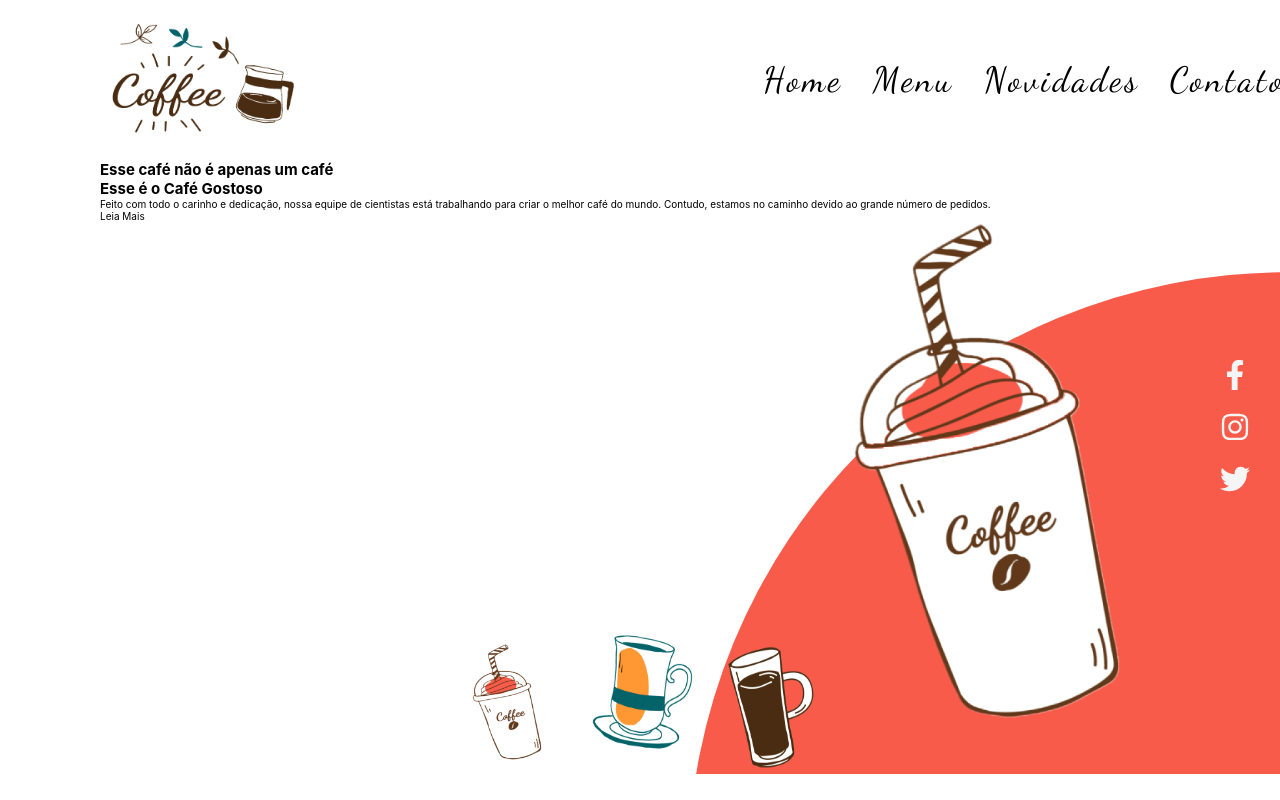
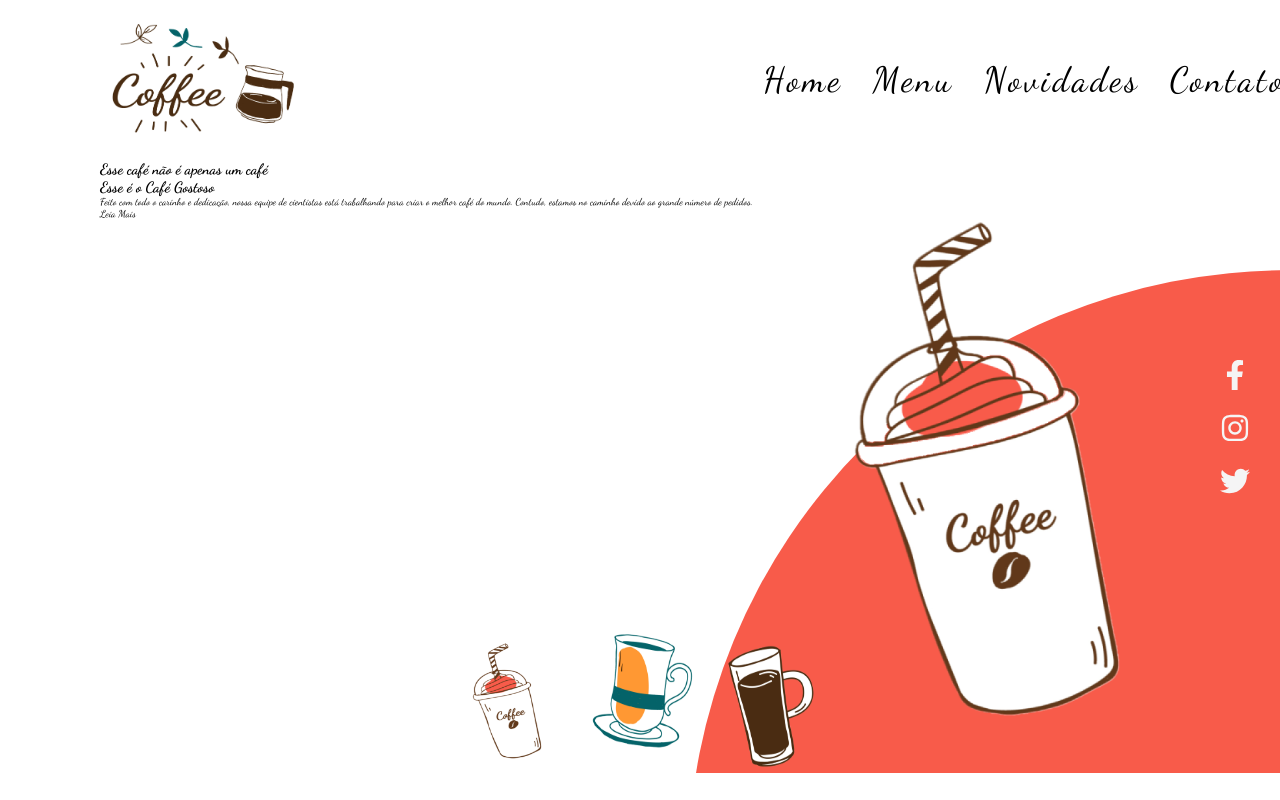
Before and after one commit to israelcena/template-coffee, a Next.js app: page / in a window 1280 px wide. Built offline with nearby package versions, Linux system fonts and the light colour scheme.

Commit message:
define font-family globaly

```diff
--- a/src/styles/Navbar.module.scss
+++ b/src/styles/Navbar.module.scss
@@ -24,7 +24,7 @@
     display: flex;
     align-items: center;
     justify-content: space-between;
-    font-family: 'Dancing Script', cursive;
+
     letter-spacing: 3px;
     font-size: 3.5rem;
     @include respond(tab-port) {
--- a/src/styles/globals.scss
+++ b/src/styles/globals.scss
@@ -1,8 +1,7 @@
 @import './mediaquery.module.scss';
 
 html {
-  font-family: -apple-system, BlinkMacSystemFont, Segoe UI, Roboto, Oxygen,
-    Ubuntu, Cantarell, Fira Sans, Droid Sans, Helvetica Neue, sans-serif;
+  font-family: 'Dancing Script', cursive;
   font-size: 62.5%; /* 1rem = 10px */
   overflow: auto;
 }
```
